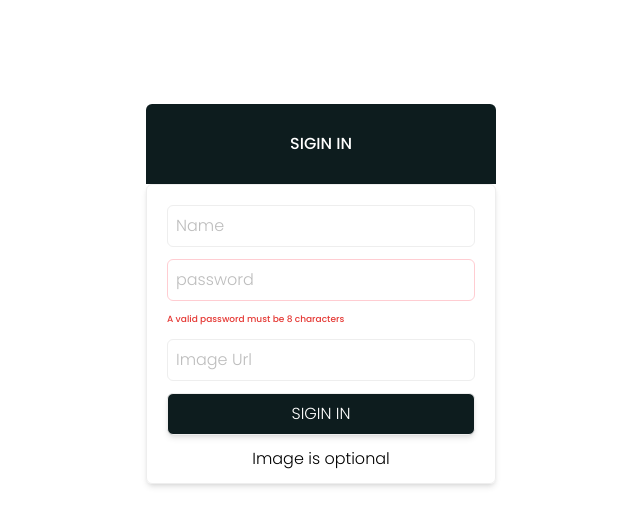
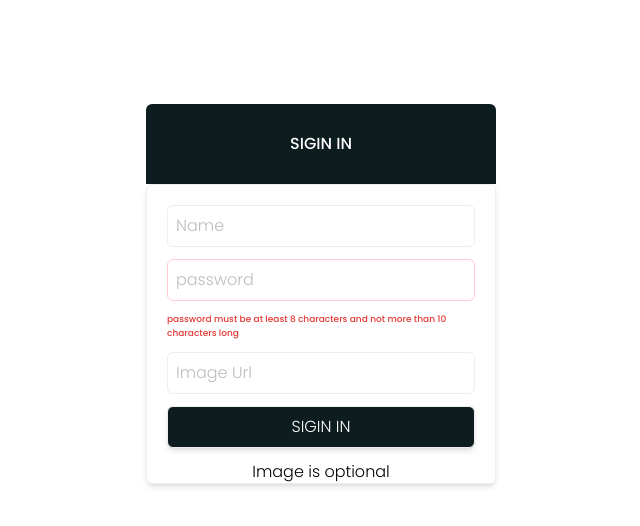
Before and after one commit to goodylove/Vintage-Vision, a React (Vite) app: page /singleproduct/1 in a window 1280 px wide. Both pictures are taken after a click on the button "SIGIN IN". Shown: the top 526 px of the page, without its empty margins (319-959 px from the left). Built offline with nearby package versions, Linux system fonts and the light colour scheme; a web font is replaced by a local one.

Commit message:
completed cart-page

```diff
--- a/src/components/Login/index.jsx
+++ b/src/components/Login/index.jsx
@@ -69,7 +69,8 @@ export default function Login() {
           />
           {checkvalidPassword && (
             <span className="text-[9px] text-red-600">
-              A valid password must be 8 characters
+              password must be at least 8 characters and not more than 10
+              characters long
             </span>
           )}
           <input
--- a/src/components/SingleProduct/index.jsx
+++ b/src/components/SingleProduct/index.jsx
@@ -4,12 +4,14 @@ import { addItemsToCart } from '../../app/features/cart/cartSlice';
 import { AiOutlineArrowLeft } from 'react-icons/ai';
 import { Link } from 'react-router-dom';
 import Footer from './../footer/index';
+import { useState } from 'react';
 
 const SingleProduct = () => {
   const dispatch = useDispatch();
   const singleProduct = useSelector((state) => state.product.singleProducts);
   const { img, price, name, discount, type, id, text, quantity } =
     singleProduct;
+  const [addedItems, setAddedItem] = useState(false);
 
   return (
     <>
@@ -55,11 +57,12 @@ const SingleProduct = () => {
                           img: img,
                           type: type,
                           discount: discount,
-                        })
+                        }),
+                        setAddedItem(true)
                       )
                     }
                     className=" border-[2px] bg-[#0D1C1E] text-[#D0D0CF] rounded-md shadow-md lg:p-3 hover:bg-white hover:text-black sm:p-[7px] p-[5px]"
-                    text="Add To Cart"
+                    text={addedItems ? 'Added To Cart' : 'Add To Cart'}
                   />
                   <Button
                     className=" border-[2px] bg-[#0D1C1E] text-[#D0D0CF] rounded-md  shadow-md lg:p-3 hover:bg-white hover:text-black sm:p-[7px] p-[5px]"
```
